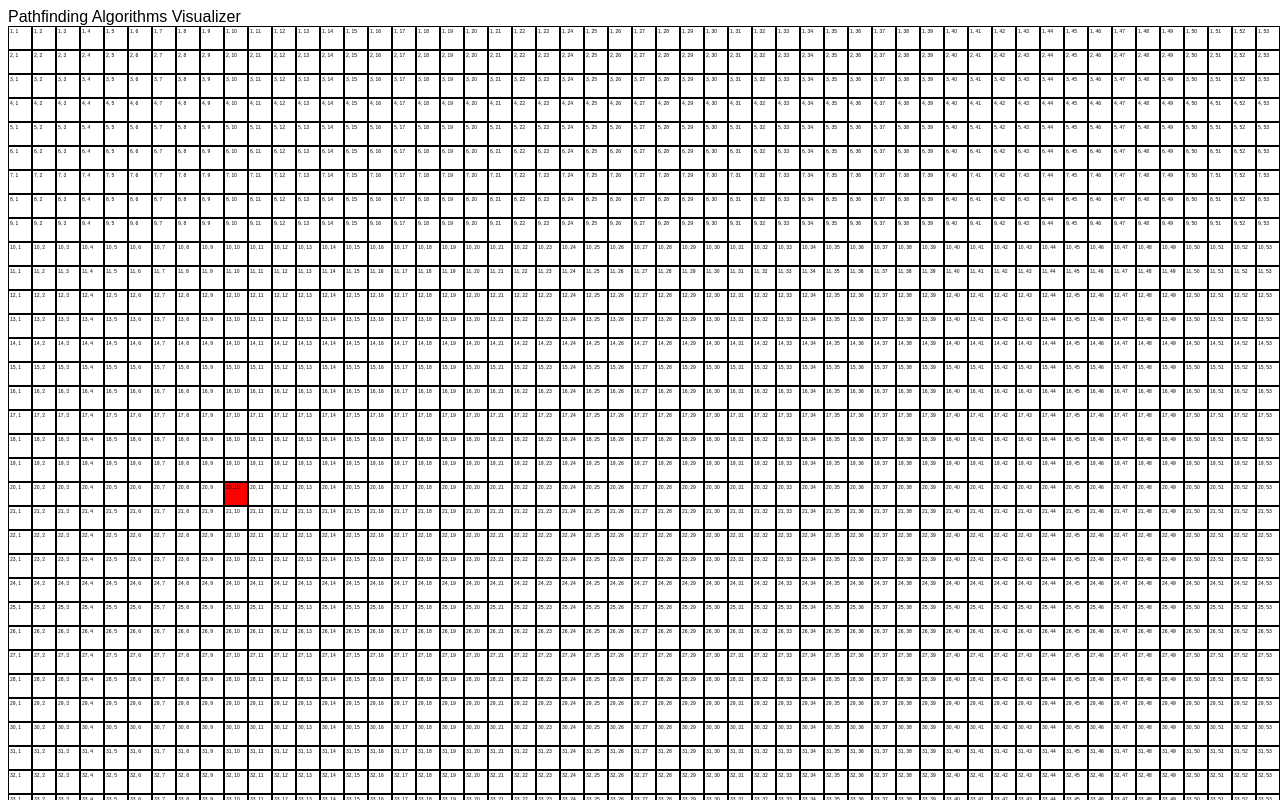
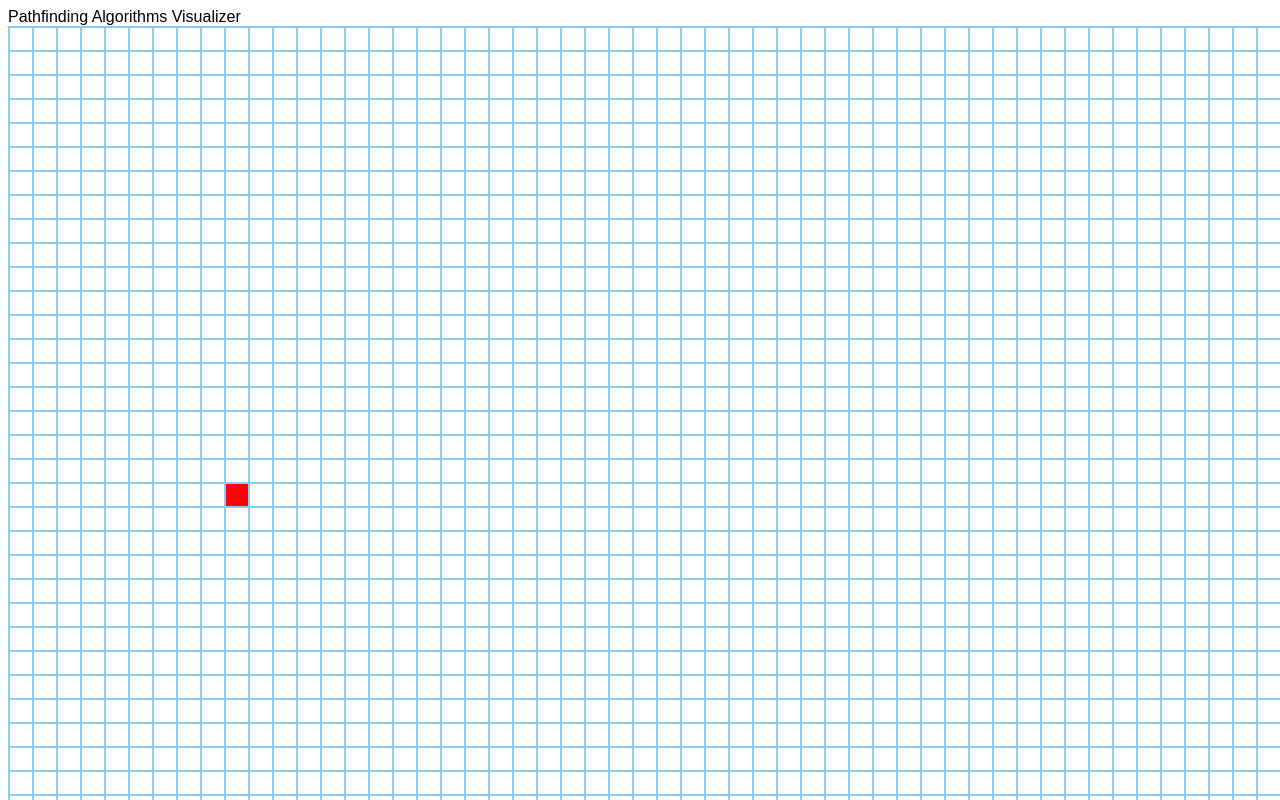
Before and after one commit to joaquimgamero/pathfinding-visualizer, an Angular app: page / in a window 1280 px wide. Shown: the top 800 px of the page. Built offline with nearby package versions, Linux system fonts and the light colour scheme.

Commit message:
Last commit before algorithms - fixed some styles

```diff
--- a/src/app/grid/grid.component.css
+++ b/src/app/grid/grid.component.css
@@ -3,3 +3,8 @@
     margin: 0;
     display: flex;
 }
+
+.grid-wrapper {
+    border: 0.5px solid lightskyblue;
+    width: fit-content;
+}
--- a/src/app/grid/grid.component.html
+++ b/src/app/grid/grid.component.html
@@ -1,6 +1,8 @@
 <!-- Rows -->
-<div *ngFor="let node of [].constructor(height); let i = index" class="row">
-    <node *ngFor="let node of getNodesInRow(i)" [node]="node"></node>
+<div class="grid-wrapper">
+    <div *ngFor="let node of [].constructor(height); let i = index" class="row">
+        <node *ngFor="let node of getNodesInRow(i)" [node]="node"></node>
+    </div>
 </div>
 
 <button (click)="randomStartEndNodes()">Generate random start/end nodes!</button>
--- a/src/app/grid/node/node.component.css
+++ b/src/app/grid/node/node.component.css
@@ -1,7 +1,7 @@
 .node {
     width: 20px;
     height: 20px;
-    border: 0.5px solid black;
+    border: 0.5px solid lightskyblue;
     float: left;
     font-size: 5px;
 
--- a/src/app/grid/node/node.component.html
+++ b/src/app/grid/node/node.component.html
@@ -1,3 +1,3 @@
 <div class="node" [ngClass]="{ 'start-node' : node.isStartNode, 'end-node' : node.isEndNode }">
-    {{node.x}}, {{node.y}}
+    <!-- {{node.x}}, {{node.y}} -->
 </div>
```
